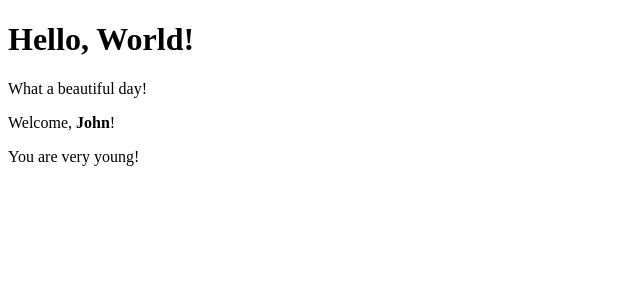
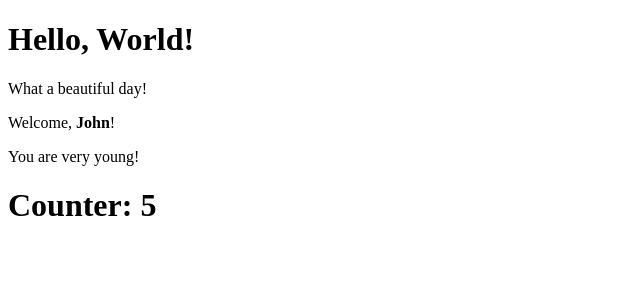
Before and after one commit to AlessioSatta/react-exercises, a React (Create React App) app in the folder my-app/: page / in a window 1280 px wide. Shown: the top 300 px of the page, without its empty margins (0-640 px from the left). Built offline with nearby package versions, Linux system fonts and the light colour scheme.

Commit message:
add: counter.js

```diff
--- a/my-app/src/App.js
+++ b/my-app/src/App.js
@@ -1,4 +1,5 @@
 import React from 'react';
+import { Counter } from './Counter';
 import { Hello } from './Hello';
 import { Welcome } from './Welcome';
 
@@ -8,6 +9,7 @@ export class App extends React.Component {
             <div>
                 <Hello />
                 <Welcome age= {17} />
+                <Counter />
             </div>
         )
     }
--- /dev/null
+++ b/my-app/src/Counter.js
@@ -0,0 +1,21 @@
+import React from "react";
+
+export class Counter extends React.Component {
+    state = {
+        count: 0,
+    }
+
+    constructor(props) {
+        super(props)
+
+        setInterval(() => {
+            this.setState({
+                count: this.state.count + 1,
+            })
+        }, 1000)
+    }
+
+    render() {
+        return <h1>Counter: {this.state.count}</h1>
+    }
+}
```
